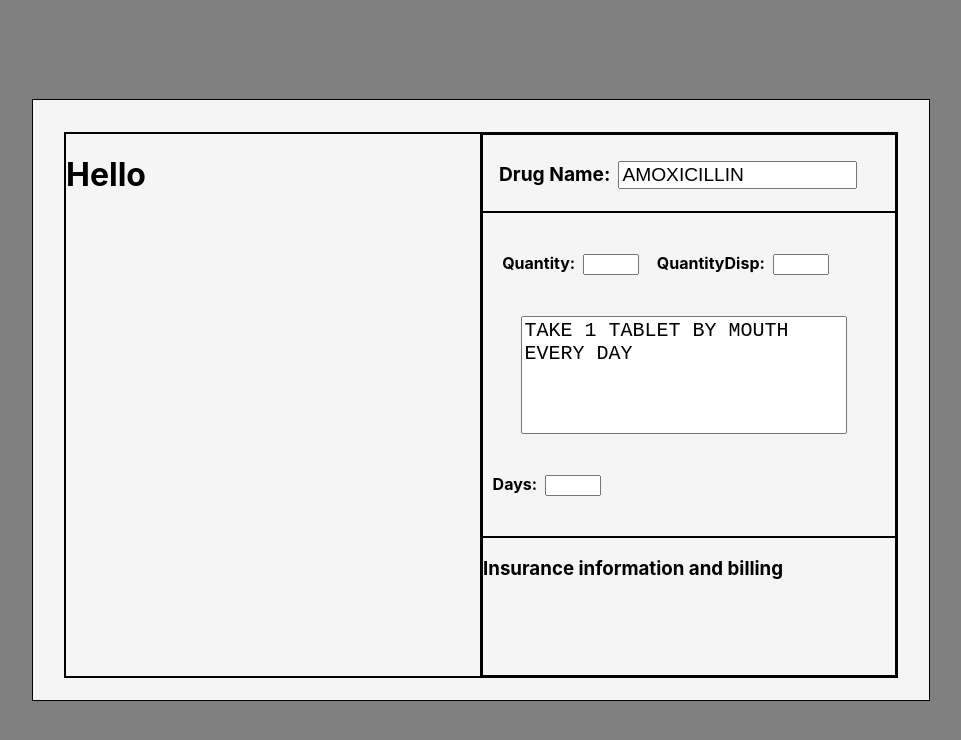
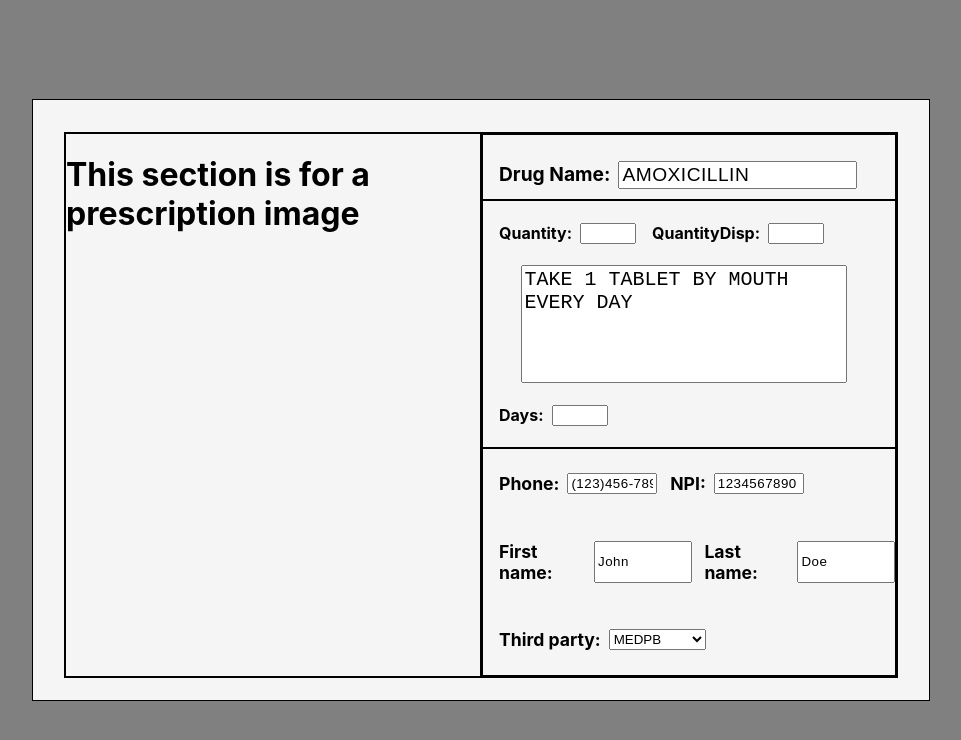
Before and after one commit to Asurakun1/prescription-simulator, a React (Create React App) app: page / in a window 1280 px wide. Shown: the top 740 px of the page, without its empty margins (159-1120 px from the left). Built offline with nearby package versions, Linux system fonts and the light colour scheme.

Commit message:
progress into the sections

```diff
--- a/src/Components/LeftHandWindow/LeftHandWindow.js
+++ b/src/Components/LeftHandWindow/LeftHandWindow.js
@@ -2,7 +2,9 @@
 const LeftHandWindow = () => {
     return (
         <div className='split'>
-            <h1>Hello </h1>
+            <div>
+                <h1>This section is for a prescription image </h1>
+            </div>
         </div>
     )
 }
--- a/src/Components/RightHandWindow/DoctorInfoIns/DoctorInfoIns.css
+++ b/src/Components/RightHandWindow/DoctorInfoIns/DoctorInfoIns.css
@@ -0,0 +1,32 @@
+.prescriber .doc-info,
+.prescriber .doc-name,
+.prescriber .doc-third-party {
+    display: flex;
+    margin-left: 1rem;
+    gap: 1vw;
+}
+
+.prescriber .doc-info h4,
+.prescriber .doc-name h4,
+.prescriber .doc-third-party h4 {
+    display: flex;
+    gap: 0.5rem;
+    font-size: 1.1rem;
+}
+
+.prescriber .doc-info h4 input {
+    max-width: 6.4vw;
+}
+
+.prescriber .doc-name h4 input {
+    max-width: 7vw;
+}
+
+.prescriber {
+    display: flex;
+    flex-direction: column;
+}
+
+input{
+    letter-spacing: 0.03rem;
+}
--- a/src/Components/RightHandWindow/DoctorInfoIns/DoctorInfoIns.js
+++ b/src/Components/RightHandWindow/DoctorInfoIns/DoctorInfoIns.js
@@ -1,12 +1,60 @@
 import './DoctorInfoIns.css'
+import { useState } from 'react';
+
+const DoctorInfoIns = () => {
+
+    const [phoneNumber, setPhoneNumber] = useState('(123)456-7891')
+    const [NPI, setNPI] = useState('1234567890')
+
+    const handleChange = (event) => {
+        if (!event.target.value.match(/[a-zA-Z]/g)) {
+            setPhoneNumber(event.target.value)
+        }
+    }
+
+    const handleNPIChange = (event) => {
+        setNPI(event.target.value)
+    }
+
+    return (
+        <div className='info prescriber'>
+            {
+                /* Insurance information and billing */
+            }
+            <div className='doc-info'>
+                <h4>Phone:
+                    <input type="tel" onChange={handleChange} value={phoneNumber} maxLength={13} />
+                </h4>
+
+                <h4>NPI:
+                    <input type={"text"} onChange={handleNPIChange} value={NPI} maxLength={10}></input>
+                </h4>
+            </div>
 
 
-const DoctorInfoIns = () => {
-    return (
-        <div className='info'>
-            <h3>
-                Insurance information and billing
-            </h3>
+            <div className='doc-name'>
+                <h4>
+                    First name:
+                    <input type={"text"} defaultValue={"John"} />
+                </h4>
+                <h4>
+                    Last name:
+                    <input type={"text"} defaultValue={"Doe"} />
+                </h4>
+            </div>
+
+            <div className='doc-third-party'>
+                <h4>
+                    Third party:
+                    <select id='thirdparty'>
+                        <option value={"MEDPB"}>MEDPB</option>
+                        <option value={"IMMUNMPB"}>IMMUNMPB</option>
+                        <option value={"GOODRX"}>GOODRX</option>
+                        <option value={"KAISE"}>KAISE</option>
+                        <option value={"CABS"}>CABS</option>
+                    </select>
+                </h4>
+            </div>
         </div>
     );
 }
--- a/src/Components/RightHandWindow/DrugInfo/DrugInfo.css
+++ b/src/Components/RightHandWindow/DrugInfo/DrugInfo.css
@@ -1,10 +1,10 @@
 .drug-info{
     position: relative;
     display: flex;
+    max-height: 8vh;
 }
 
 .drug-name {
-    position: absolute;
     margin-left: 1rem;
     font-size: 1.2rem;
     display: flex;
--- a/src/Components/RightHandWindow/DrugInfo/DrugInfo.js
+++ b/src/Components/RightHandWindow/DrugInfo/DrugInfo.js
@@ -1,10 +1,18 @@
 import './DrugInfo.css'
+import { useState } from 'react';
+
 
 const DrugInfo = () => {
+    const [drugName, setDrugName] = useState('AMOXICILLIN')
+
+    const handleChange = (event) => {
+        setDrugName(event.target.value)
+    }
+
     return (
         <div className='info drug-info'>
             <h4 className='drug-name'>Drug Name:
-                <input value={"AMOXICILLIN"}></input>
+                <input onChange={handleChange} value={drugName}></input>
             </h4>
         </div>
     );
--- a/src/Components/RightHandWindow/InstructionsQuantity/InstructionsQuantity.css
+++ b/src/Components/RightHandWindow/InstructionsQuantity/InstructionsQuantity.css
@@ -13,15 +13,16 @@
     resize: none;
 }
 
-.instruct-sigs .quantity,
+
 .instruct-sigs .quantity h4,
 .instruct-sigs .days h4 {
-    margin-left: 0.6rem;
+    margin-left: 1rem;
     display: flex;
     gap: 0.5rem;
 }
 
-.instruct-sigs .quantity h4 {
+.instruct-sigs .quantity h4,
+.instruct-sigs .days h4 {
     align-items: stretch;
 }
 
@@ -29,8 +30,6 @@
     max-width: 3rem;
 }
 
-.instruct-sigs .quantity h4,
-.instruct-sigs .days h4{
+.instruct-sigs .quantity{
     display: flex;
-    align-items: baseline;
 }
--- a/src/Components/RightHandWindow/InstructionsQuantity/InstructionsQuantity.js
+++ b/src/Components/RightHandWindow/InstructionsQuantity/InstructionsQuantity.js
@@ -17,7 +17,10 @@ const InstructionsQuantity = () => {
                     <input type={"number"} min={0}></input>
                 </h4>
             </div>
-            <textarea onChange={handleChange} value={sigs}></textarea>
+            <textarea
+                onChange={handleChange}
+                defaultValue={sigs}>
+            </textarea>
             <div className='days'>
                 <h4>Days:<input type={"number"} min={1}></input></h4>
             </div>
```
